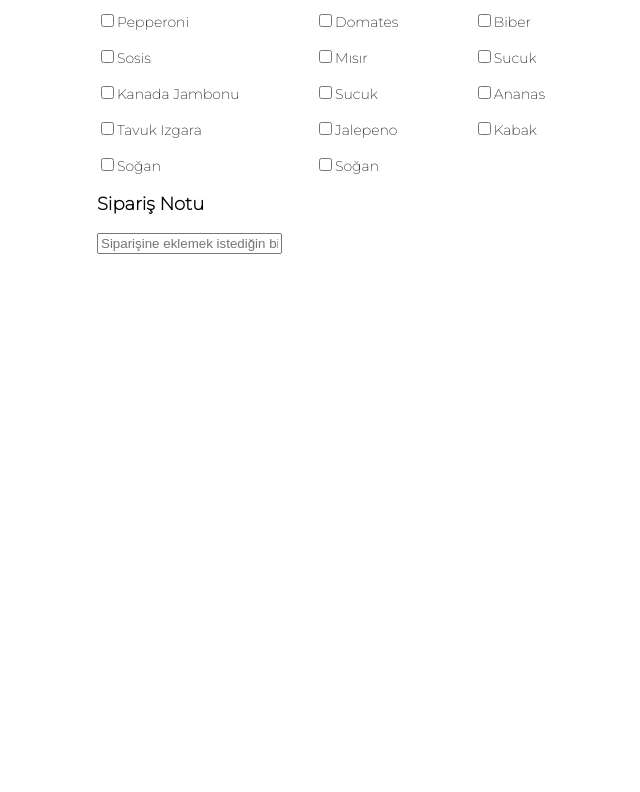
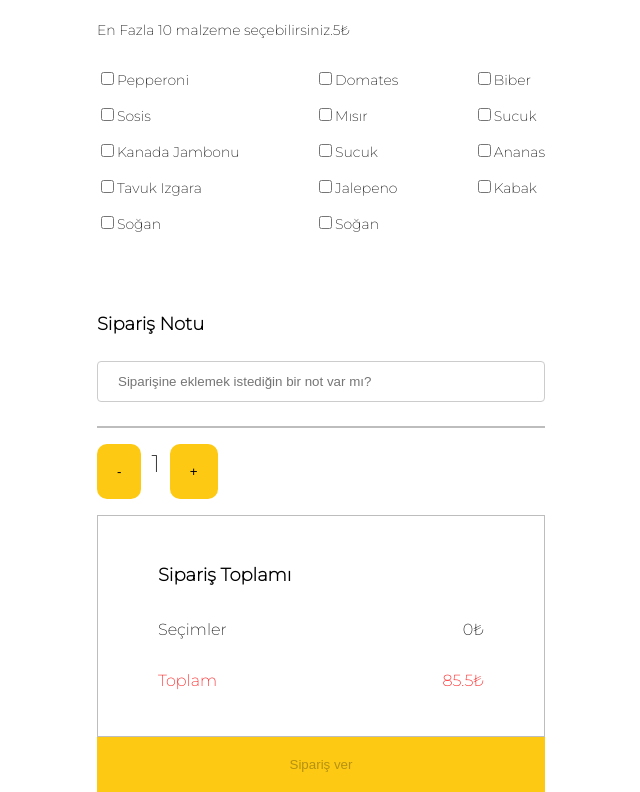
Before and after one commit to alisamettan/Pizza-Website, a React (Vite) app: page /order in a window 1280 px wide. Shown: the part 750-1542 px from the top of the page, without its empty margins (319-959 px from the left). Before the commit the page ends 1004 px from the top, so only its background shows below. Built offline with nearby package versions, Linux system fonts and the light colour scheme.

Commit message:
input alanları controlled yapıldı,useEffect ile isValid set edilip butonun enable olup olmaması değiştirildi ve submit durumunda success page'ine useHistory ile geçiş yapıldı.

```diff
--- a/package.json
+++ b/package.json
@@ -10,6 +10,7 @@
     "preview": "vite preview"
   },
   "dependencies": {
+    "axios": "^1.6.5",
     "react": "^18.2.0",
     "react-dom": "^18.2.0",
     "react-router-dom": "^5.3.4"
--- a/src/App.css
+++ b/src/App.css
@@ -117,3 +117,49 @@ span{
   gap: 1rem;
   font-size: 14px;
 }
+input[type=text], select {
+  width: 100%;
+  padding: 12px 20px;
+  margin: 8px 0;
+  display: inline-block;
+  border: 1px solid #ccc;
+  border-radius: 4px;
+  box-sizing: border-box;
+}
+.siparis{
+  border-top: 2px solid rgb(189, 189, 189);
+  margin-top: 1rem;
+  justify-content: space-between;
+}
+.siparis button{
+  background-color: #FDC913;
+  padding: 20px;
+  border-radius: 10px;
+  border: none;
+  margin-top: 1rem;
+}
+.siparis span{
+  display: flex;
+  align-items: center;
+  font-size: 1.5rem;
+  color: black;
+
+  text-align: center;
+  padding: 5px 10px;
+}
+.buton{
+  display: flex;
+}
+.siparisToplam{
+  display: flex;
+  flex-direction: row;
+  justify-content: space-between;
+}
+.ozet{
+  padding: 30px 60px;
+  margin-top: 1rem;
+  border: 1px solid rgb(189, 189, 189);
+}
+.siparisver{
+  width: 100%;
+}
--- a/src/App.jsx
+++ b/src/App.jsx
@@ -3,6 +3,7 @@ import './App.css'
 import { Route, Switch } from 'react-router-dom/cjs/react-router-dom.min'
 import AnaSayfa from './Anasayfa'
 import OrderPizza from './OrderPizza'
+import SuccessPage from './SuccessPage'
 
 function App() {
 
@@ -16,6 +17,9 @@ function App() {
         <Route path='/order' exact>
           <OrderPizza/>
         </Route>
+        <Route path='/success' exact>
+          <SuccessPage/>
+        </Route>
     </Switch>
   </>)
 }
--- a/src/FormAlani.jsx
+++ b/src/FormAlani.jsx
@@ -1,76 +1,175 @@
+import axios from "axios";
+import { useEffect, useState } from "react"
+import { useHistory } from "react-router-dom/cjs/react-router-dom.min";
+
 export default function FormAlani() {
-    return (<form>
+    const history=useHistory();
+
+    const [form, setForm] = useState({});
+    const [ek, setEk] = useState(0);
+    const [adet,setAdet]=useState(1);
+    const [toplam,setToplam]=useState(0)
+    const [errors,setErrors]=useState({})
+    const [isValid,setIsValid]=useState(true)
+    const [detay,setDetay]=useState([])
+
+    useEffect(()=>{
+        if(form.boyut && form.kalinlik){
+            setIsValid(true)
+        }
+        else{
+            setIsValid(false)
+        }
+    },[form])
+
+    const handleChange = (event) => {
+        let { value, name, type, checked } = event.target;
+        value = type == 'checkbox' ? checked : value;
+        setForm({ ...form, [name]: value })
+
+        if (name == 'pepperoni' || name == 'sosis' || name == 'jambon' || name == 'izgara' || name == 'sogan' || name == 'domates' || name == 'misir'
+            || name == 'sucuk' || name == 'sogan' || name == 'biber' || name == 'sucuk' || name == 'ananas' || name == 'kabak') {
+            if (value === true) {
+                setEk(ek + 5)
+            } else {
+                setEk(ek - 5)
+            }
+        }
+        if(name=='boyut'){
+            if(value===true){
+                setErrors({...errors,[name]:false})
+            }else{
+                setErrors({...errors,[name]:true})
+            }
+        }
+        if(name=='kalinlik'){
+            if(value===true){
+                setErrors({...errors,[name]:false})
+            }else{
+                setErrors({...errors,[name]:true})
+            }
+        }
+
+    }
+
+    function handleSubmit(event){
+        event.preventDefault();
+
+        axios.post('https://reqres.in/api/users',form).then(response=>{
+            const data=response.data
+            console.log(data)
+            history.push('/success')
+        })
+    }
+
+    function handleClickSum(event) {
+        event.preventDefault()
+        setToplam(toplam + 85.50)
+        setAdet(adet+1)
+    }
+    function handleClickMin(event) {
+        event.preventDefault()
+        if (toplam > 1) {
+            setToplam(toplam - 85.50)
+            setAdet(adet-1)
+        }else{
+            setToplam(toplam)
+        }
+    }
+
+    return (<form onSubmit={handleSubmit}>
         <div className="boyutHamur">
             <div>
                 <p style={{ fontWeight: 'bold', fontSize: '18px' }}>Boyut Seç <span>*</span></p>
                 <div className="boyut">
-                    <label ><input type="radio" id="'kücük" name="boyut" value='kücük' />
+                    <label ><input onChange={handleChange} type="radio" id="'kücük" name="boyut" value='kücük' checked={form.boyut=='kücük'?true:false} />
                         Küçük</label>
-                    <label><input type="radio" id="'orta" name="boyut" value='orta' />
+                    <label><input onChange={handleChange} type="radio" id="'orta" name="boyut" value='orta' checked={form.boyut=='orta'?true:false} />
                         Orta</label>
-                    <label><input type="radio" id="'büyük" name="boyut" value='büyük' />
+                    <label><input onChange={handleChange} type="radio" id="'büyük" name="boyut" value='büyük' checked={form.boyut=='büyük'?true:false} />
                         Büyük</label>
+                        {!errors.boyut && <p style={{color:'red',marginTop:'0',fontSize:'12px'}}>Lütfen bir boyut seçiniz</p>}
                 </div>
             </div>
             <div>
                 <p style={{ fontWeight: 'bold', fontSize: '18px' }}>Hamur Seç <span>*</span></p>
-                <select id="kalinlik" name="kalinlik" >
+                <select onChange={handleChange} value={form.kalinlik} id="kalinlik" name="kalinlik" >
                     <option >Hamur Kalınlığı</option>
                     <option value="ince">İnce</option>
                     <option value="orta">Orta</option>
                     <option value="kalin">Kalın</option>
                 </select>
+                {!errors.kalinlik && <p style={{color:'red',marginTop:'0',fontSize:'12px'}}>Lütfen bir boyut seçiniz</p>}
             </div>
         </div>
-        <div style={{marginTop:'2rem'}}>
+        <div style={{ marginTop: '2rem' }}>
             <p style={{ fontWeight: 'bold', fontSize: '18px' }}>Ek Malzemeler</p>
             <p style={{ fontSize: '14px' }}>En Fazla 10 malzeme seçebilirsiniz.5₺</p>
             <div className="ekmalzemeler">
                 <div >
                     <div className="birinci" >
-                        <label><input type="checkbox" name="pepperoni" id="pepperoni" />
+                        <label><input onChange={handleChange} checked={form.pepperoni} type="checkbox" name="pepperoni" id="pepperoni" />
                             Pepperoni</label>
-                        <label> <input type="checkbox" name="sosis" id="sosis" />
+                        <label> <input onChange={handleChange} checked={form.sosis}  type="checkbox" name="sosis" id="sosis" />
                             Sosis</label>
-                        <label><input type="checkbox" name="jambon" id="jambon" />
+                        <label><input onChange={handleChange} checked={form.jambon} type="checkbox" name="jambon" id="jambon" />
                             Kanada Jambonu</label>
-                        <label><input type="checkbox" name="izgara" id="izgara" />
+                        <label><input onChange={handleChange} checked={form.izgara} type="checkbox" name="izgara" id="izgara" />
                             Tavuk Izgara</label>
-                        <label><input type="checkbox" name="sogan" id="sogan" />
+                        <label><input onChange={handleChange} checked={form.sogan} type="checkbox" name="sogan" id="sogan" />
                             Soğan</label>
                     </div>
                 </div>
                 <div>
                     <div className="birinci" >
-                        <label><input type="checkbox" name="domates" id="domates" />
+                        <label><input onChange={handleChange} checked={form.domates} type="checkbox" name="domates" id="domates" />
                             Domates</label>
-                        <label> <input type="checkbox" name="misir" id="misir" />
+                        <label> <input onChange={handleChange} checked={form.misir} type="checkbox" name="misir" id="misir" />
                             Mısır</label>
-                        <label><input type="checkbox" name="sucuk" id="sucuk" />
+                        <label><input onChange={handleChange} checked={form.sucuk} type="checkbox" name="sucuk" id="sucuk" />
                             Sucuk</label>
-                        <label><input type="checkbox" name="jalepeno" id="jalepeno" />
+                        <label><input onChange={handleChange} checked={form.jalepeno} type="checkbox" name="jalepeno" id="jalepeno" />
                             Jalepeno</label>
-                        <label><input type="checkbox" name="sogan" id="sogan" />
+                        <label><input onChange={handleChange} checked={form.sogan} type="checkbox" name="sogan" id="sogan" />
                             Soğan</label>
                     </div>
                 </div>
                 <div>
                     <div className="birinci" >
-                        <label><input type="checkbox" name="biber" id="biber" />
+                        <label><input onChange={handleChange} checked={form.biber} type="checkbox" name="biber" id="biber" />
                             Biber</label>
-                        <label> <input type="checkbox" name="sucuk" id="sucuk" />
+                        <label> <input onChange={handleChange} checked={form.sucuk} type="checkbox" name="sucuk" id="sucuk" />
                             Sucuk</label>
-                        <label><input type="checkbox" name="ananas" id="ananas" />
+                        <label><input onChange={handleChange} checked={form.ananas} type="checkbox" name="ananas" id="ananas" />
                             Ananas</label>
-                        <label><input type="checkbox" name="kabak" id="kabak" />
+                        <label><input onChange={handleChange} checked={form.kabak} type="checkbox" name="kabak" id="kabak" />
                             Kabak</label>
                     </div>
                 </div>
             </div>
         </div>
-        <div>
+        <div className="alttaraf" style={{ marginTop: '5rem' }}>
             <p style={{ fontWeight: 'bold', fontSize: '18px' }}>Sipariş Notu</p>
-        <label><input type="text" name="not" placeholder="Siparişine eklemek istediğin bir not var mı? " /></label>
+            <div className="birinci">
+                <label><input onChange={handleChange} value={form.not} type="text" name="not" placeholder="Siparişine eklemek istediğin bir not var mı? " /></label>
+            </div>
+            <div className="siparis">
+                <div className="buton">
+                    <button onClick={handleClickMin} >-</button><span>{adet}</span><button onClick={handleClickSum}>+</button>
+                </div>
+                <div className="ozet">
+                    <p style={{ fontWeight: 'bold', fontSize: '18px' }}>Sipariş Toplamı</p>
+                    <div className="siparisToplam">
+                        <p>Seçimler</p>
+                        <p>{ek}₺</p>
+                    </div>
+                    <div className="siparisToplam" style={{ color: 'red' }}>
+                        <p>Toplam</p>
+                        <p>{85.50 + ek+toplam}₺</p>
+                    </div>
+                </div>
+                <button type="submit" disabled={!isValid} style={{ marginTop: '0px', borderRadius: '0px' }} className="siparisver">Sipariş ver</button>
+            </div>
         </div>
     </form>)
 }
--- /dev/null
+++ b/src/SuccessPage.jsx
@@ -0,0 +1,4 @@
+export default function SuccessPage(){
+    return(<>
+    </>)
+}
```
Also changed, not shown: 1 other file (tests, documents, lock files or other folders). Lines whose indentation alone changed are shown as unchanged.
